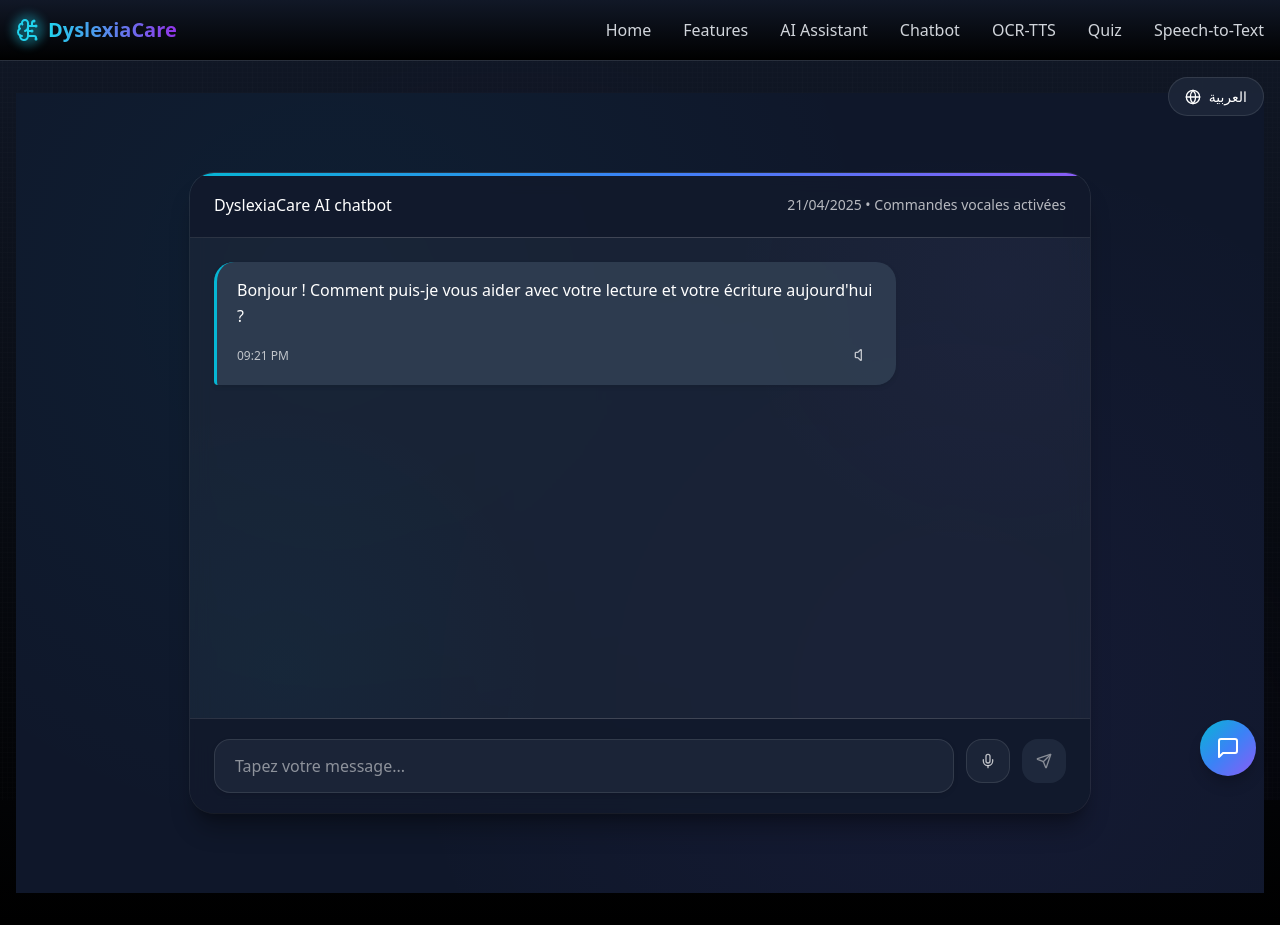
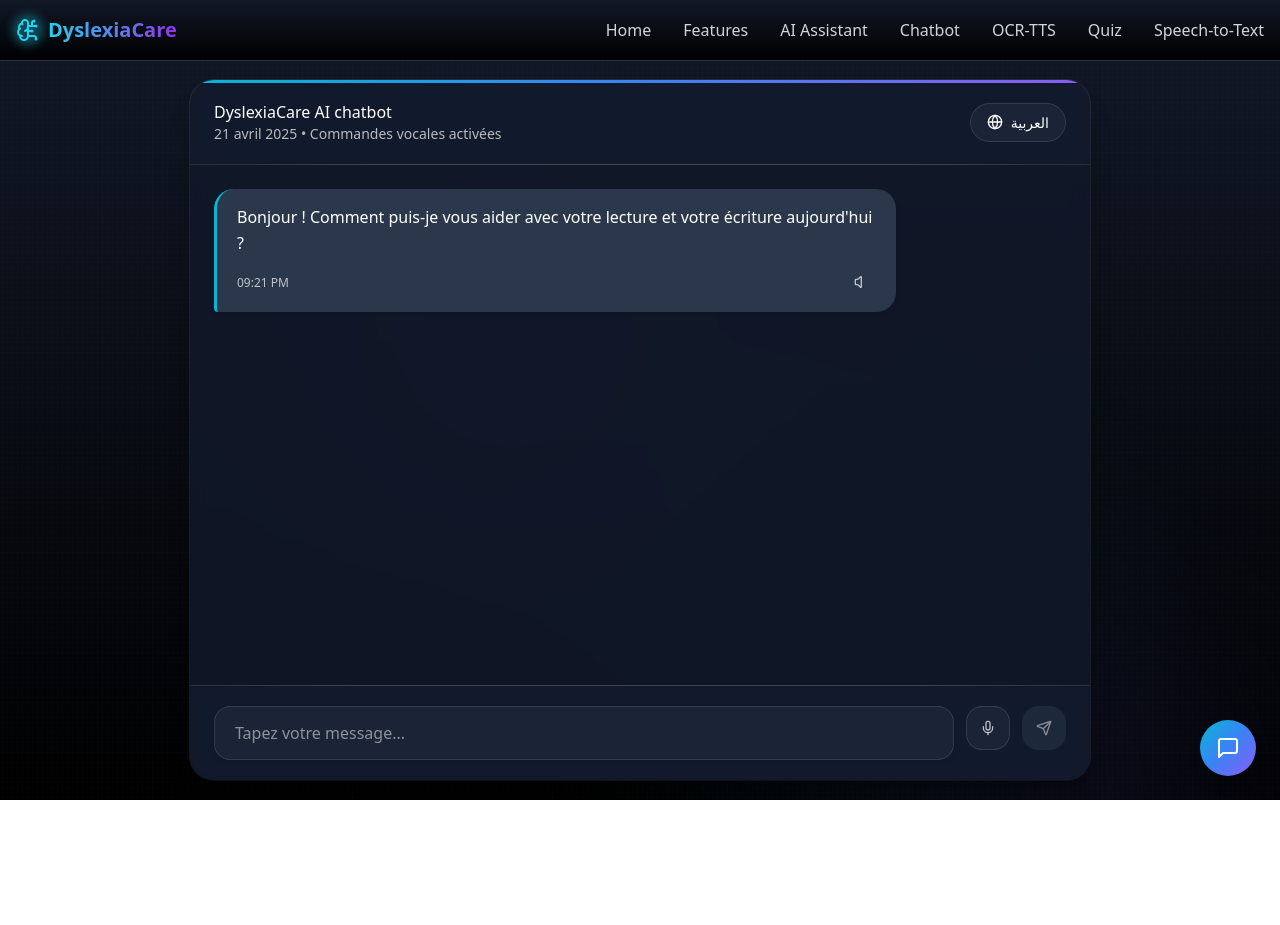
Before and after one commit to AymanIbnouennadre/Hackathon_Frontend, a Next.js app: page /features/AI-Chatbot in a window 1280 px wide. After the commit the page ends 800 px from the top, so only its background shows below. Built offline with nearby package versions, Linux system fonts and the light colour scheme.

Commit message:
final marwane push

```diff
--- a/app/features/AI-Chatbot/chatbot-page.css
+++ b/app/features/AI-Chatbot/chatbot-page.css
@@ -9,15 +9,28 @@
   --gradient: linear-gradient(135deg, #06b6d4 0%, #3b82f6 50%, #8b5cf6 100%);
 }
 
-/* Main Container */
-.chatbot-container {
+html, body {
+  margin: 0;
+  padding: 0;
+  height: 100%;
+  overflow: hidden; /* Prevent page scrolling */
+}
+
+/* Main Container - now transparent and fixed size */
+.chatbot-wrapper {
+  position: fixed; /* Fix to viewport */
+  top: 0;
+  left: 0;
+  height: 100vh;
+  width: 100vw;
   display: flex;
-  flex-direction: column;
-  min-height: 100vh;
-  background-color: #0f172a;
+  justify-content: center;
+  align-items: center;
+  overflow: hidden; /* Reinforce no scrolling */
   color: #f8fafc;
-  background-image: radial-gradient(circle at 25% 25%, rgba(6, 182, 212, 0.05) 0%, transparent 50%),
-    radial-gradient(circle at 75% 75%, rgba(139, 92, 246, 0.05) 0%, transparent 50%);
+  padding-top: 60px; /* Add padding to account for navbar height */
+  z-index: 0; /* ✅ LOWER than the header (which is z-10) */
+  pointer-events: none; /* 👈 This lets clicks go through the wrapper */
 }
 
 /* RTL Support */
@@ -26,60 +39,8 @@
   text-align: right;
 }
 
-/* Header */
-.chatbot-header {
-  background-color: rgba(30, 41, 59, 0.8);
-  backdrop-filter: blur(10px);
-  border-bottom: 1px solid rgba(255, 255, 255, 0.1);
-  position: sticky;
-  top: 0;
-  z-index: 10;
-}
-
-/* Main Content */
-.chatbot-main {
-  flex: 1;
-  padding: 1rem;
-  display: flex;
-  justify-content: center;
-  align-items: center;
-}
-
-/* Content Container */
-.chatbot-content {
-  width: 100%;
-  max-width: 900px;
-  margin: 0 auto;
-  display: flex;
-  flex-direction: column;
-  gap: 2rem;
-}
-
-/* Title Section */
-.chatbot-title {
-  text-align: center;
-  margin-bottom: 2rem;
-  animation: fadeIn 0.8s ease-out;
-}
-
-.chatbot-title h1 {
-  font-size: 2.5rem;
-  margin-bottom: 0.5rem;
-  letter-spacing: -0.025em;
-}
-
-.chat-gradient-text {
-  background: var(--gradient);
-  -webkit-background-clip: text;
-  background-clip: text;
-  color: transparent;
-}
-
 /* Language Toggle */
 .language-toggle {
-  position: absolute;
-  top: 1rem;
-  right: 1rem;
   background-color: rgba(30, 41, 59, 0.8);
   border: 1px solid rgba(255, 255, 255, 0.1);
   border-radius: 9999px;
@@ -91,7 +52,7 @@
   font-size: 0.875rem;
   cursor: pointer;
   transition: all 0.2s;
-  z-index: 20;
+  backdrop-filter: blur(5px);
 }
 
 .language-toggle:hover {
@@ -100,36 +61,27 @@
 }
 
 .language-toggle-rtl {
-  right: auto;
-  left: 1rem;
+  direction: rtl;
 }
 
-/* Chat Window */
+/* Chat Window - adjusted to fit viewport */
 .chat-window {
-  background-color: rgba(30, 41, 59, 0.6);
+  background-color: rgba(30, 41, 59, 0.75);
   border-radius: 1.5rem;
   overflow: hidden;
   box-shadow: 0 20px 25px -5px rgba(0, 0, 0, 0.3), 0 10px 10px -5px rgba(0, 0, 0, 0.2), 0 0 0 1px
     rgba(255, 255, 255, 0.1);
   display: flex;
   flex-direction: column;
-  height: 700px;
-  max-height: 80vh;
+  height: 90vh; /* Use 90% of viewport height to ensure it fits */
+  max-height: 700px; /* Cap the maximum height */
   width: 100%;
+  max-width: 900px;
+  margin: 0 1rem; /* Add horizontal margin */
   backdrop-filter: blur(10px);
-  animation: slideUp 0.5s ease-out;
+  animation: fadeIn 0.5s ease-out;
   position: relative;
-}
-
-@keyframes slideUp {
-  from {
-    opacity: 0;
-    transform: translateY(30px);
-  }
-  to {
-    opacity: 1;
-    transform: translateY(0);
-  }
+  pointer-events: auto; /* 👈 Enable interaction only inside chatbot */
 }
 
 @keyframes fadeIn {
@@ -160,6 +112,7 @@
   justify-content: space-between;
   align-items: center;
   position: relative;
+  backdrop-filter: blur(5px);
 }
 
 .chat-window-header::after {
@@ -178,6 +131,25 @@
   );
 }
 
+.chat-header-content {
+  display: flex;
+  flex-direction: column;
+  align-items: flex-start;
+}
+
+.rtl .chat-header-content {
+  align-items: flex-end;
+}
+
+.chat-date {
+  font-size: 0.875rem;
+  color: rgba(255, 255, 255, 0.7);
+}
+
+.rtl .chat-date {
+  direction: rtl;
+}
+
 .chat-messages {
   flex: 1;
   overflow-y: auto;
@@ -185,8 +157,7 @@
   display: flex;
   flex-direction: column;
   gap: 1.25rem;
-  background-image: radial-gradient(circle at 10% 90%, rgba(6, 182, 212, 0.03) 0%, transparent 30%),
-    radial-gradient(circle at 90% 10%, rgba(139, 92, 246, 0.03) 0%, transparent 30%);
+  background-color: rgba(10, 16, 31, 0.6);
   scrollbar-width: thin;
   scrollbar-color: rgba(255, 255, 255, 0.2) transparent;
 }
@@ -354,9 +325,6 @@
     box-shadow: -9984px 0 0 0 white, -9999px 0 0 0 white, -10014px 0 0 0 white;
   }
   83.333% {
-    box-shadow: -9984px 0 0 0 white, -9999px 0 0 0 white -10014px 0 0 0 white;
-  }
-  83.333% {
     box-shadow: -9984px 0 0 0 white, -9999px 0 0 0 white, -10014px -5px 0 0 white;
   }
   100% {
@@ -372,6 +340,7 @@
   border-top: 1px solid rgba(255, 255, 255, 0.1);
   gap: 0.75rem;
   position: relative;
+  backdrop-filter: blur(5px);
 }
 
 .chat-input-area-rtl {
@@ -475,103 +444,39 @@
   box-shadow: none;
 }
 
-/* Help Section */
-.chat-help {
-  background-color: rgba(30, 41, 59, 0.6);
-  border-radius: 1rem;
-  padding: 1.5rem;
-  box-shadow: 0 10px 15px -3px rgba(0, 0, 0, 0.2), 0 4px 6px -2px rgba(0, 0, 0, 0.1), 0 0 0 1px rgba(255, 255, 255, 0.1);
-  backdrop-filter: blur(10px);
-  animation: fadeIn 0.8s ease-out;
-  animation-delay: 0.3s;
-  animation-fill-mode: both;
-}
-
-.chat-help-list {
-  display: grid;
-  grid-template-columns: repeat(auto-fill, minmax(200px, 1fr));
-  gap: 0.75rem;
-  list-style: none;
-  padding: 0;
-  margin-top: 1rem;
-}
-
-.chat-help-list li {
-  background-color: rgba(51, 65, 85, 0.8);
-  padding: 0.875rem 1.25rem;
-  border-radius: 0.75rem;
-  font-size: 0.875rem;
-  transition: all 0.2s;
-  cursor: pointer;
-  border-left: 3px solid #06b6d4;
-  box-shadow: 0 2px 5px rgba(0, 0, 0, 0.1);
-}
-
-.chat-help-list-rtl li {
-  border-left: none;
-  border-right: 3px solid #06b6d4;
-}
-
-.chat-help-list li:hover {
-  background-color: rgba(71, 85, 105, 0.8);
-  transform: translateY(-2px);
-  box-shadow: 0 4px 6px rgba(0, 0, 0, 0.1);
-}
-
-/* Footer */
-.chatbot-footer {
-  background-color: rgba(30, 41, 59, 0.8);
-  padding: 2rem 0;
-  border-top: 1px solid rgba(255, 255, 255, 0.1);
-  backdrop-filter: blur(10px);
-}
-
-/* DyslexiaCare Teal Color */
-.text-dyslexia-teal {
-  color: #06b6d4;
-}
-
-/* Responsive adjustments */
+/* Responsive adjustments - ensure no scrolling at any screen size */
 @media (max-width: 768px) {
-  .chatbot-main {
-    padding: 1rem 0.5rem;
-  }
-
   .chat-window {
-    height: 600px;
+    height: 85vh; /* Slightly smaller on medium screens */
+    max-height: 600px;
     border-radius: 1rem;
-  }
-
-  .chat-help-list {
-    grid-template-columns: 1fr;
   }
 
   .chat-message {
     max-width: 90%;
   }
-
-  .chatbot-title h1 {
-    font-size: 1.75rem;
-  }
 }
 
 @media (max-width: 480px) {
-  .chatbot-title {
-    text-align: left;
+  .chat-window {
+    height: 80vh; /* Even smaller on mobile screens */
+    max-height: 500px;
+    border-radius: 0.75rem;
+    margin: 0 0.5rem; /* Smaller horizontal margin */
   }
 
-  .chat-window {
-    height: 500px;
-    border-radius: 0.75rem;
+  .language-toggle {
+    padding: 0.4rem 0.8rem;
+    font-size: 0.75rem;
   }
 
   .chat-window-header,
   .chat-input-area {
-    padding: 1rem;
+    padding: 0.75rem;
   }
 
   .chat-messages {
-    padding: 1rem;
+    padding: 0.75rem;
   }
 
   .chat-message {
--- a/app/features/AI-Chatbot/page.tsx
+++ b/app/features/AI-Chatbot/page.tsx
@@ -52,24 +52,13 @@ const translations = {
   fr: {
     greeting: "Bonjour ! Comment puis-je vous aider avec votre lecture et votre écriture aujourd'hui ?",
     title: "Assistant Chatbot IA",
-    subtitle:
-      "Posez des questions, obtenez de l'aide pour la lecture et l'écriture, ou explorez les ressources sur la dyslexie.",
     supportTitle: "DyslexiaCare AI chatbot",
-    voiceCommands: "Commandes Vocales",
-    voiceInstructions: "Cliquez sur le bouton du microphone et essayez de dire :",
-    example1: "Aidez-moi avec la lecture",
-    example2: "J'ai besoin d'aide pour mon écriture",
-    example3: "Qu'est-ce que la dyslexie ?",
-    example4: "Pouvez-vous simplifier ce texte pour moi ?",
     inputPlaceholder: "Tapez votre message...",
     listeningPlaceholder: "Écoute en cours...",
     micButtonTitle: "Commencer l'entrée vocale",
     micButtonTitleActive: "Arrêter l'écoute",
     sendButtonTitle: "Envoyer le message",
     speakButtonTitle: "Lire à haute voix",
-    copyright: "© 2025 DyslexiaCare. Tous droits réservés.",
-    disclaimer:
-      "Notre chatbot IA est conçu pour aider avec les défis de lecture et d'écriture, mais il ne remplace pas les conseils professionnels éducatifs ou médicaux.",
     errorPrefix: "Erreur : ",
     ttsErrorPrefix: "Erreur de synthèse vocale : ",
     voiceEnabled: "Commandes vocales activées",
@@ -78,23 +67,13 @@ const translations = {
   ar: {
     greeting: "مرحبًا! كيف يمكنني مساعدتك في القراءة والكتابة اليوم؟",
     title: "مساعد الدردشة الذكي",
-    subtitle: "اطرح أسئلة، واحصل على مساعدة في القراءة والكتابة، أو استكشف موارد عسر القراءة.",
     supportTitle: "دعم ديسليكسيا كير",
-    voiceCommands: "أوامر صوتية",
-    voiceInstructions: "انقر على زر الميكروفون وجرب أن تقول:",
-    example1: "ساعدني في القراءة",
-    example2: "أحتاج مساعدة في الكتابة",
-    example3: "ما هو عسر القراءة؟",
-    example4: "هل يمكنك تبسيط هذا النص لي؟",
     inputPlaceholder: "اكتب رسالتك...",
     listeningPlaceholder: "جاري الاستماع...",
     micButtonTitle: "بدء الإدخال الصوتي",
     micButtonTitleActive: "إيقاف الاستماع",
     sendButtonTitle: "إرسال الرسالة",
     speakButtonTitle: "قراءة بصوت عالٍ",
-    copyright: "© 2025 ديسليكسيا كير. جميع الحقوق محفوظة.",
-    disclaimer:
-      "تم تصميم روبوت الدردشة الذكي لدينا للمساعدة في تحديات القراءة والكتابة، لكنه لا يحل محل المشورة التعليمية أو الطبية المهنية.",
     errorPrefix: "خطأ: ",
     ttsErrorPrefix: "خطأ في تحويل النص إلى كلام: ",
     voiceEnabled: "الأوامر الصوتية مفعلة",
@@ -104,6 +83,7 @@ const translations = {
 
 export default function ChatBot() {
   const [language, setLanguage] = useState<Language>("fr")
+  const [currentDate, setCurrentDate] = useState<string>("")
   const [messages, setMessages] = useState<Message[]>([
     {
       id: "1",
@@ -116,10 +96,8 @@ export default function ChatBot() {
   const [isLoading, setIsLoading] = useState(false)
   const [isListening, setIsListening] = useState(false)
   const messagesEndRef = useRef<HTMLDivElement>(null)
-  const mediaRecorderRef = useRef<MediaRecorder | null>(null)
-  const audioChunksRef = useRef<Blob[]>([])
   const inputRef = useRef<HTMLInputElement>(null)
-  const { startListening } = useVoiceRecognition(language)
+  const { startListening, stopListening } = useVoiceRecognition(language)
 
   // Reset messages when language changes
   useEffect(() => {
@@ -133,9 +111,23 @@ export default function ChatBot() {
     ])
   }, [language])
 
+  // Update date when language changes
+  useEffect(() => {
+    const date = new Date()
+    const options: Intl.DateTimeFormatOptions = {
+      year: "numeric",
+      month: "long",
+      day: "numeric",
+    }
+    const formattedDate = date.toLocaleDateString(language === "fr" ? "fr-FR" : "ar-SA", options)
+    setCurrentDate(formattedDate)
+  }, [language])
+
   // Scroll to bottom of messages when new messages are added
   useEffect(() => {
-    messagesEndRef.current?.scrollIntoView({ behavior: "smooth" })
+    if (messagesEndRef.current) {
+      messagesEndRef.current.scrollIntoView({ behavior: "smooth" })
+    }
   }, [messages])
 
   const handleInputChange = (e: React.ChangeEvent<HTMLInputElement>) => {
@@ -165,9 +157,7 @@ export default function ChatBot() {
     try {
       // Use different endpoint based on language
       const endpoint =
-        language === "fr"
-          ? "http://127.0.0.1:8000/assitante_physique/"
-          : "http://127.0.0.1:8000/assitante_physique/"
+        language === "fr" ? "http://127.0.0.1:8000/assitante_physique/" : "http://127.0.0.1:8000/assitante_physique/"
 
       const response = await fetch(endpoint, {
         method: "POST",
@@ -273,26 +263,25 @@ export default function ChatBot() {
   const t = language === "fr" ? translations.fr : translations.ar
 
   return (
-    <div className={cn("chatbot-container", language === "ar" && "rtl")}>
-      {/* Language Toggle */}
-      <button className={cn("language-toggle", language === "ar" && "language-toggle-rtl")} onClick={toggleLanguage}>
-        <Globe className="h-4 w-4" />
-        {language === "fr" ? translations.fr.switchToArabic : translations.ar.switchToFrench}
-      </button>
-
-      {/* Main Content */}
-      <main className="chatbot-main">
-        <div className="chatbot-content">
-
-
+    <div className={cn("chatbot-wrapper", language === "ar" && "rtl")}>
       {/* Chat Window */}
       <div className="chat-window">
         {/* Chat Header */}
         <div className="chat-window-header">
+          <div className="chat-header-content">
             <h3 className="font-medium text-white">{t.supportTitle}</h3>
             <div className="text-sm text-white/70">
-                {new Date().toLocaleDateString(language === "fr" ? "fr-FR" : "ar-SA")} • {t.voiceEnabled}
+              <span className="chat-date" aria-live="polite">{currentDate}</span> • {t.voiceEnabled}
             </div>
+          </div>
+          <button
+            className={cn("language-toggle", language === "ar" && "language-toggle-rtl")}
+            onClick={toggleLanguage}
+            aria-label={language === "fr" ? "Passer à l'arabe" : "التبديل إلى الفرنسية"}
+          >
+            <Globe className="h-4 w-4" />
+            {language === "fr" ? translations.fr.switchToArabic : translations.ar.switchToFrench}
+          </button>
         </div>
 
         {/* Messages Area */}
@@ -349,11 +338,10 @@ export default function ChatBot() {
             aria-label="Message du chat"
             dir={language === "ar" ? "rtl" : "ltr"}
           />
-
           <Button
             type="button"
             size="icon"
-                            className={cn("dyslexia-bot-mic-button", isListening ? "dyslexia-bot-mic-active" : "")}
+            className={cn("chat-mic-button", isListening ? "chat-mic-active" : "")}
             onClick={() => {
               if (isListening) {
                 stopListening()
@@ -366,7 +354,7 @@ export default function ChatBot() {
                 })
               }
             }}
-                            title={isListening ? t.micStop : t.micStart}
+            title={isListening ? t.micButtonTitleActive : t.micButtonTitle}
           >
             <Mic className="h-5 w-5" />
           </Button>
@@ -381,12 +369,6 @@ export default function ChatBot() {
           </Button>
         </form>
       </div>
-
-
-        </div>
-      </main>
-
-
     </div>
   )
 }
--- a/components/chat-bot.tsx
+++ b/components/chat-bot.tsx
@@ -628,7 +628,7 @@ const useVoiceRecognition = (language: Language) => {
 // Translations for UI text
 const translations = {
   fr: {
-    greeting: "Bonjour ! Comment puis-je vous aider avec votre lecture et votre écriture aujourd'hui ?",
+    greeting: "Bonjour ! Comment puis-je vous aider avec votre lecture et votre écriture aujourd'hui ? ",
     title: "DyslexiaCare AI chatbot",
     placeholder: "Tapez votre message...",
     listeningPlaceholder: "Écoute en cours...",
```
Lines whose indentation alone changed are shown as unchanged.
